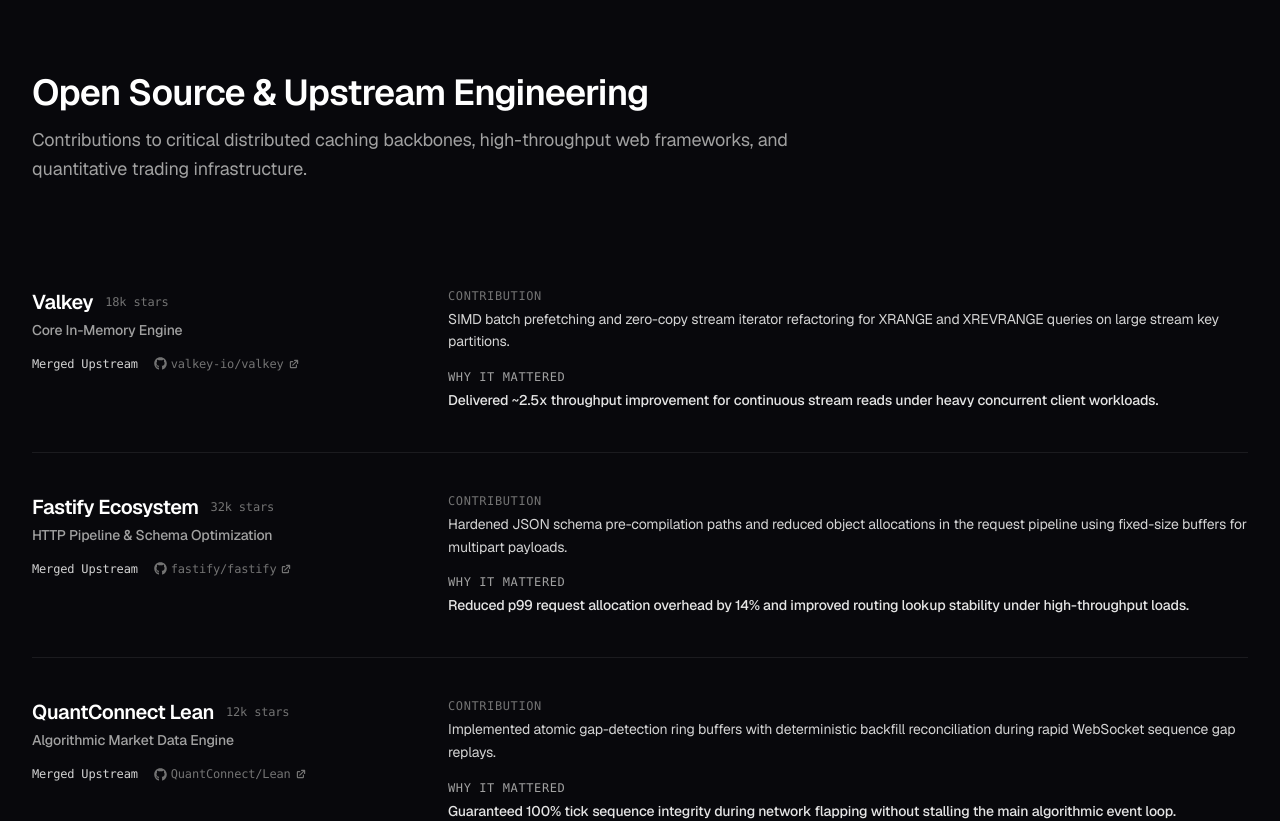
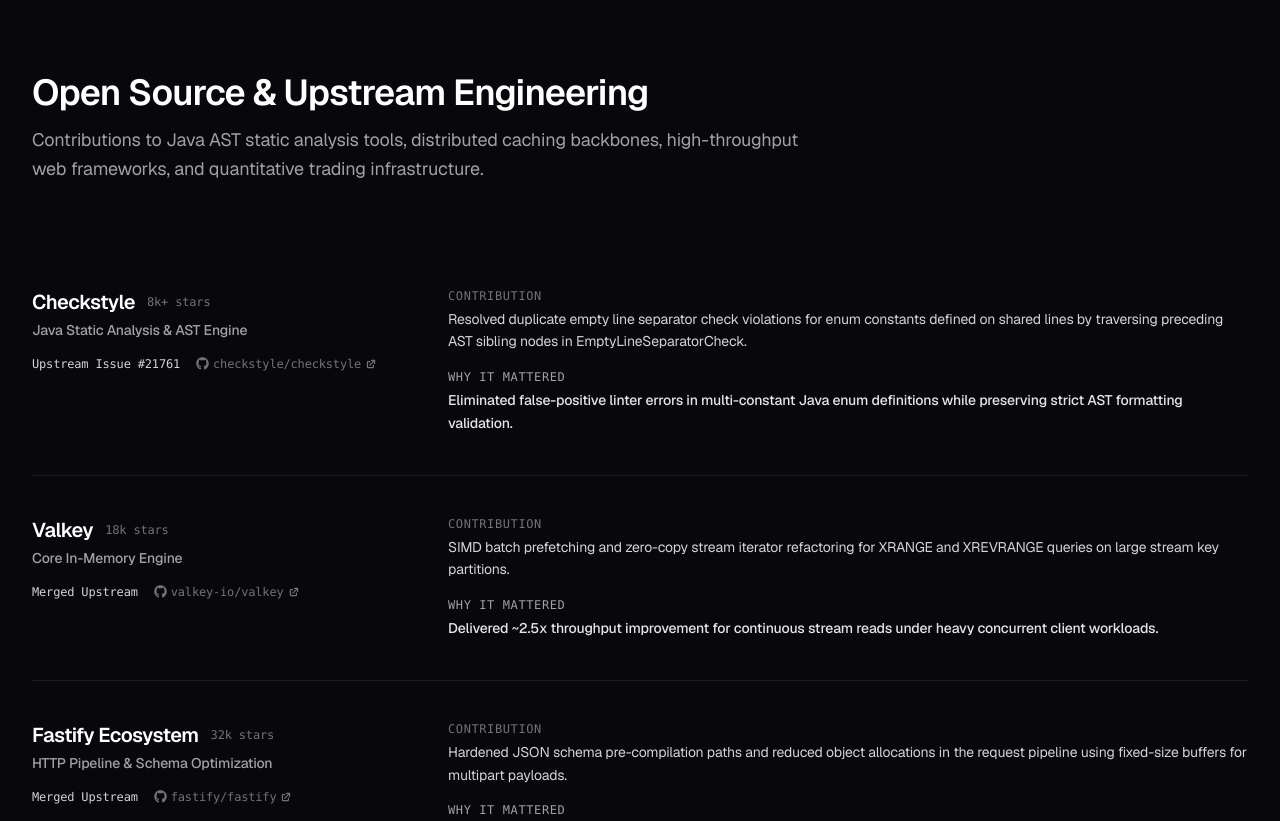
Before and after one commit to abhi-byte62/ports, a React (Vite) app: page / in a window 1280 px wide. Shown: the part 4100-4921 px from the top of the page. Built offline with nearby package versions, Linux system fonts and the light colour scheme; a web font is replaced by a local one.

Commit message:
feat: add Checkstyle and UnJS upstream open source contributions

```diff
--- a/src/data/opensource.js
+++ b/src/data/opensource.js
@@ -1,4 +1,42 @@
 export const openSourceContributions = [
+  {
+    id: "checkstyle-enum-empty-line",
+    repo: "checkstyle/checkstyle",
+    repoUrl: "https://github.com/checkstyle/checkstyle",
+    org: "Checkstyle",
+    category: "Developer Tooling & Compilers",
+    title: "Fix Duplicate Empty Line Violation for Enum Constants on Shared Line (#21761)",
+    commit: "96f28fd",
+    commitUrl: "https://github.com/checkstyle/checkstyle/commit/96f28fd893969580b5939b24606f26044d5ddebd",
+    date: "Oct 2026",
+    type: "STATIC ANALYSIS FIX",
+    language: "Java",
+    stars: "8.5k+",
+    description:
+      "Resolved false-positive duplicate empty line separator warnings in `EmptyLineSeparatorCheck.java` by traversing previous AST siblings to ensure multi-constant enums defined on the same line are accurately evaluated.",
+    impact:
+      "Prevents erroneous linter failures and ensures reliable AST whitespace validation in complex Java enum declarations.",
+    tags: ["Java", "Checkstyle", "AST Analysis", "Static Analysis", "Compilers", "Linters"],
+  },
+  {
+    id: "ungh-ratelimit-exempt-routes",
+    repo: "unjs/ungh",
+    repoUrl: "https://github.com/unjs/ungh",
+    org: "UnJS Organization",
+    category: "Web Infrastructure & Tooling",
+    title: "Correctly Exempt Underscore Routes from Ratelimit Middleware (#177)",
+    commit: "cf794ae",
+    commitUrl: "https://github.com/unjs/ungh/commit/cf794aefe4532a583e643b1043c3a956e1b37f7f",
+    date: "Oct 2026",
+    type: "MIDDLEWARE FIX",
+    language: "TypeScript",
+    stars: "1.1k+",
+    description:
+      "Corrected path matching in `middleware/ratelimit.ts` to inspect leading slash route prefixes (`/_`), preventing internal utility and cache management endpoints from triggering rate limit blocks.",
+    impact:
+      "Guarantees uninterrupted internal telemetry and cached asset delivery across GitHub proxy microservices.",
+    tags: ["TypeScript", "UnJS", "API Proxy", "Middleware", "Rate Limiting"],
+  },
   {
     id: "valkey-stream-trimming",
     repo: "valkey-io/valkey",
--- a/src/sections/About.jsx
+++ b/src/sections/About.jsx
@@ -28,7 +28,7 @@
             </p>
 
             <p>
-              Beyond standalone projects, I actively contribute upstream to critical open-source systems like <span className="text-white font-medium">Valkey</span>, <span className="text-white font-medium">Fastify</span>, <span className="text-white font-medium">QuantConnect Lean</span>, and <span className="text-white font-medium">QuickFIX</span>, optimizing message parsers and stream iterators for high-throughput production environments.
+              Beyond standalone projects, I actively contribute upstream to critical open-source systems like <span className="text-white font-medium">Checkstyle</span>, <span className="text-white font-medium">Valkey</span>, <span className="text-white font-medium">Fastify</span>, <span className="text-white font-medium">QuantConnect Lean</span>, and <span className="text-white font-medium">QuickFIX</span>, optimizing compiler AST validators, message parsers, and stream iterators for high-throughput and correct production environments.
             </p>
           </div>
 
--- a/src/sections/OpenSource.jsx
+++ b/src/sections/OpenSource.jsx
@@ -4,6 +4,16 @@
 import Section from "../components/Section/Section";
 
 const contributions = [
+  {
+    project: "Checkstyle",
+    repo: "checkstyle/checkstyle",
+    stars: "8k+ stars",
+    role: "Java Static Analysis & AST Engine",
+    contribution: "Resolved duplicate empty line separator check violations for enum constants defined on shared lines by traversing preceding AST sibling nodes in EmptyLineSeparatorCheck.",
+    impact: "Eliminated false-positive linter errors in multi-constant Java enum definitions while preserving strict AST formatting validation.",
+    link: "https://github.com/checkstyle/checkstyle",
+    status: "Upstream Issue #21761",
+  },
   {
     project: "Valkey",
     repo: "valkey-io/valkey",
@@ -56,7 +66,7 @@
             Open Source & Upstream Engineering
           </h2>
           <p className="mt-3 text-base sm:text-lg text-neutral-400 leading-relaxed font-sans">
-            Contributions to critical distributed caching backbones, high-throughput web frameworks, and quantitative trading infrastructure.
+            Contributions to Java AST static analysis tools, distributed caching backbones, high-throughput web frameworks, and quantitative trading infrastructure.
           </p>
         </div>
 
```
